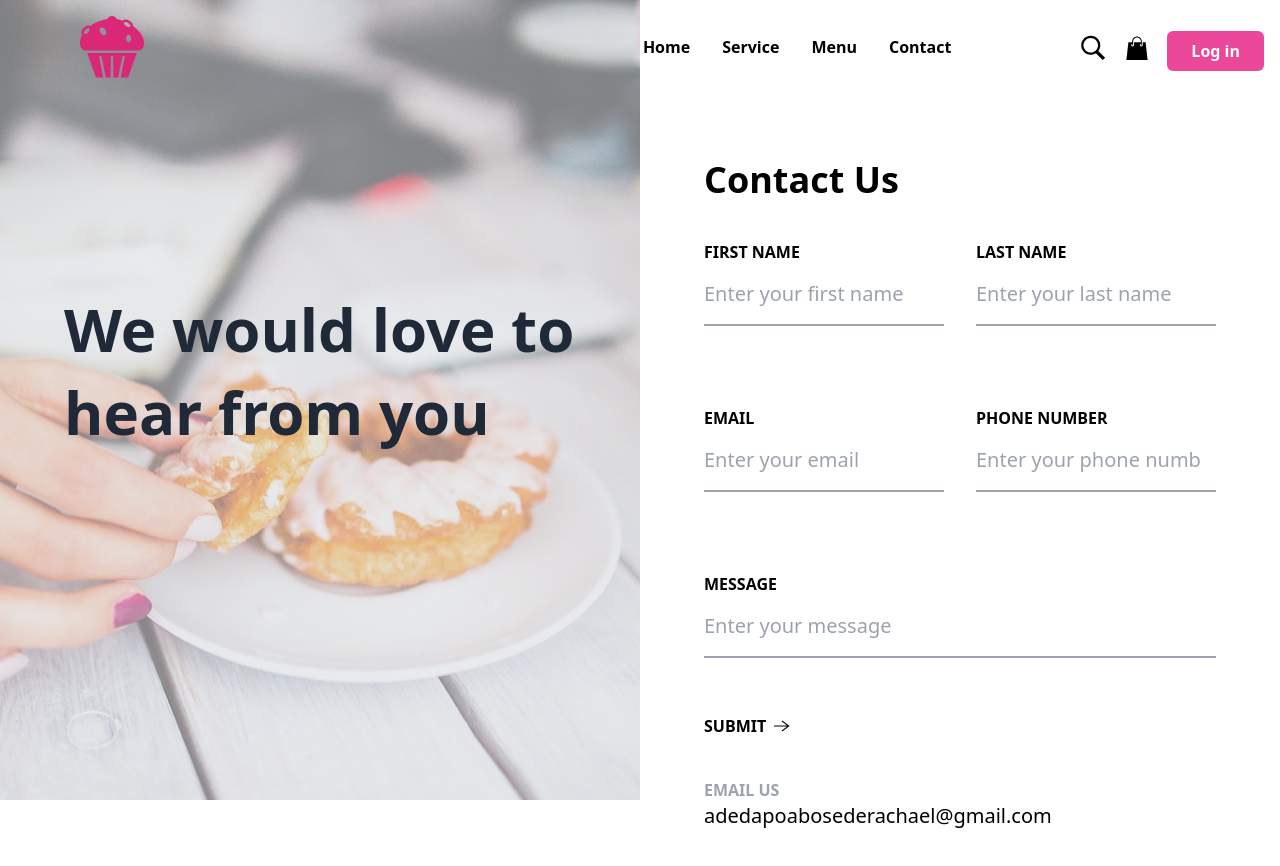
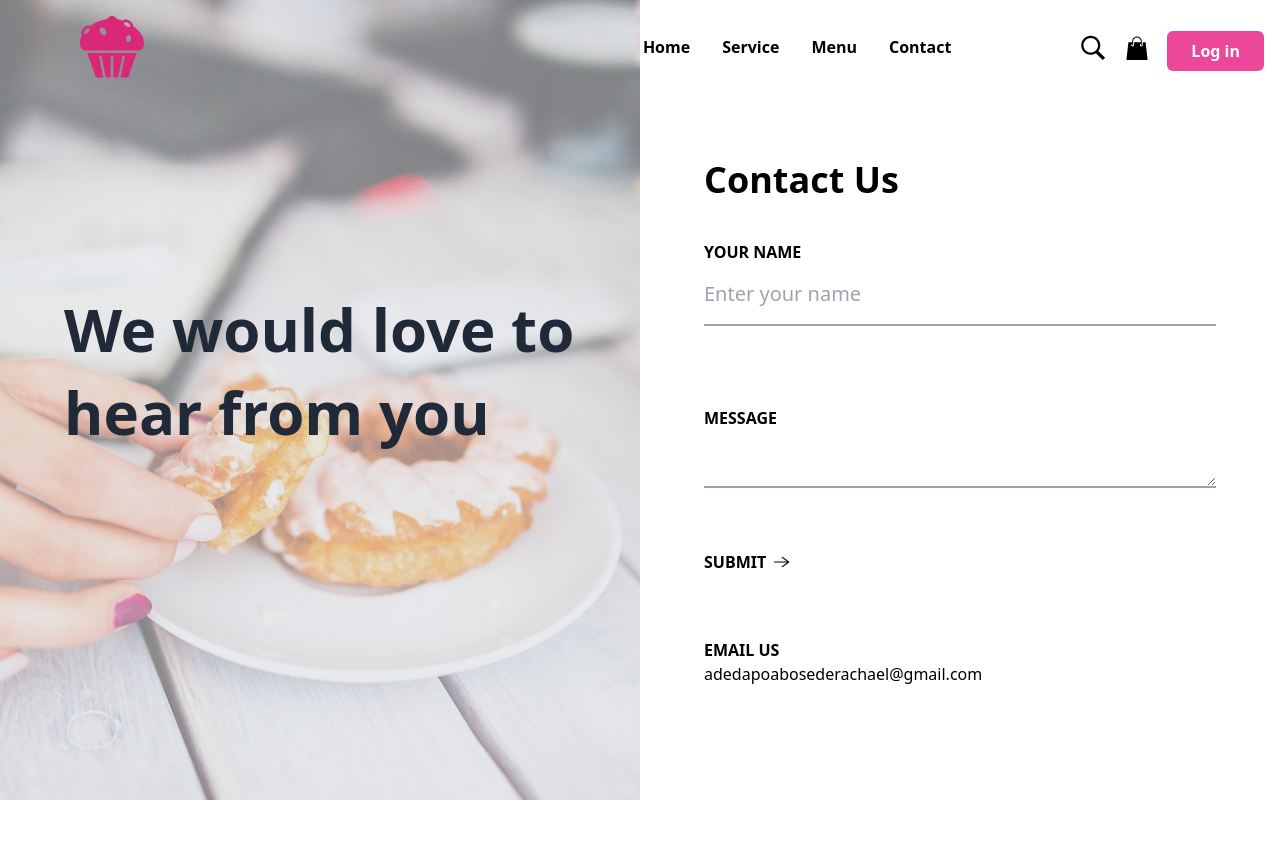
Before and after one commit to Victorakinwunmi/cake-web, a Nuxt app: page /contact in a window 1280 px wide. Shown: the top 866 px of the page. Built offline with nearby package versions, Linux system fonts and the light colour scheme.

Commit message:
i redesigned the contactpage and activated some functions

```diff
--- a/pages/contact.vue
+++ b/pages/contact.vue
@@ -6,10 +6,7 @@
       </template>
       <template #hamburgermenuopen>
         <button>
-            <img
-              :src="require('@/assets/icons/hamburger.png')"
-              class="w-8 h-8"
-            />
+          <img :src="require('@/assets/icons/hamburger.png')" class="w-8 h-8" />
         </button>
       </template>
       <template #hamburgermenuclose>
@@ -61,72 +58,97 @@
         >
           <div class="bg-gray-300 px-10 h-screen py-72 bg-opacity-50 w-full">
             <div>
-                  <h1 class="font-bold text-6xl text-gray-800 max-w-lg mx-auto leading-snug">We would love to hear from you</h1>
+              <h1
+                class="
+                  font-bold
+                  text-6xl text-gray-800
+                  max-w-lg
+                  mx-auto
+                  leading-snug
+                "
+              >
+                We would love to hear from you
+              </h1>
             </div>
           </div>
         </div>
       </div>
 
-        <div class="w-full lg:w-6/12 py-40 px-12 lg:px-4 xl:px-16">
-          <div>
-            <h1 class="font-bold text-4xl">Contact Us</h1>
-          </div>
-          <div>
+      <form
+        @submit.prevent="handleMessage"
+        class="w-full lg:w-6/12 py-40 px-12 lg:px-4 xl:px-16"
+      >
+        <h1 class="font-bold text-4xl text-center lg:text-left">Contact Us</h1>
         <div class="block lg:flex">
-               <div class="py-10 md:w-8/12 lg:w-6/12 cursor-pointer mx-auto">
-                 <h1 class="font-semibold text-base">FIRST NAME</h1>
-                 <input type="text" placeholder="Enter your first name" class="outline-none border-b-2 border-gray-400 hover:border-black w-full py-4 text-xl">
-               </div>
-               <div class="py-10 md:w-8/12 lg:w-6/12 lg:ml-8 cursor-pointer  mx-auto">
-                  <h1 class="font-semibold text-base">LAST NAME</h1>
-                  <input type="text" placeholder="Enter your last name" class="outline-none border-b-2 border-gray-400 hover:border-black w-full py-4 text-xl">
-               </div>
-
+          <div class="py-10 md:w-8/12 lg:w-full cursor-pointer mx-auto">
+            <h1 class="font-semibold text-base">YOUR NAME</h1>
+            <input
+            v-model="customer_name"
+              type="text"
+              placeholder="Enter your name"
+              class="
+                outline-none
+                border-b-2 border-gray-400
+                hover:border-black
+                w-full
+                py-4
+                text-xl
+              "
+            />
           </div>
         </div>
 
-          <div>
-            <div class="block lg:flex">
-               <div class="py-10 md:w-8/12 lg:w-6/12 cursor-pointer  mx-auto">
-                 <h1 class="font-semibold text-base">EMAIL</h1>
-                 <input type="email" placeholder="Enter your email" class="outline-none border-b-2 border-gray-400 hover:border-black w-full py-4 text-xl">
-               </div>
-               <div class="py-10 md:w-8/12 lg:w-6/12 lg:ml-8 cursor-pointer  mx-auto">
-                  <h1 class="font-semibold text-base">PHONE NUMBER</h1>
-                  <input type="number" placeholder="Enter your phone number" class="outline-none border-b-2 border-gray-400 hover:border-black w-full py-4 text-xl">
-               </div>
-
-            </div>
-          </div>
-
-
-          <div class="block ">
-              <div class="py-10 w-full md:w-8/12 lg:w-full cursor-pointer  mx-auto">
+        <div class="block">
+          <div class="py-10 w-full md:w-8/12 lg:w-full cursor-pointer mx-auto">
             <h1 class="font-semibold text-base">MESSAGE</h1>
-                <input type="email" placeholder="Enter your message" class="outline-none border-b-2 border-gray-400 hover:border-black w-full py-4 text-xl">
+            <textarea
+              v-model="customer_message"
+              class="
+                outline-none
+                border-b-2 border-gray-400
+                hover:border-black
+                w-full
+                text-xl
+              "
+            ></textarea>
           </div>
         </div>
 
         <button class="flex items-center gap-2 mt-4 mx-auto lg:mx-0">
-            <button class="font-semibold text-base">SUBMIT</button>
-            <img :src="require('@/assets/icons/Right.png')" class="w-4 h-3">
+          <p class="font-semibold text-base">SUBMIT</p>
+          <img :src="require('@/assets/icons/Right.png')" class="w-4 h-3" />
         </button>
 
-          <a href="/" class="text-center lg:text-left">
-            <h1 class="font-semibold mt-10 text-base text-gray-400">EMAIL US</h1>
-            <h1 class="text-xl">adedapoabosederachael@gmail.com</h1>
-          </a>
-        </div>
+
+       <button class="mt-16 text-center w-full lg:text-left">
+          <div class="font-semibold">EMAIL US</div>
+          <div> adedapoabosederachael@gmail.com</div>
+       </button>
+
+      </form>
+
+
     </div>
   </div>
 </template>
 
 <script>
+import Button from '../components/headers/Button.vue';
 export default {
+  components: { Button },
+  methods: {
+    handleMessage(){
+      console.log(this.customer_name, this.customer_message)
 
+      window.location = 'https://api.whatsapp.com/send?phone=2348107546757&text=' + 'Hey, I\'m ' + this.customer_name + ', ' + this.customer_message
     }
+  },
+
+  data() {
+    return {
+      customer_name: "",
+      customer_message: "",
+    };
+  },
+};
 </script>
-
-<style>
-
-</style>
```
Lines whose indentation alone changed are shown as unchanged.
